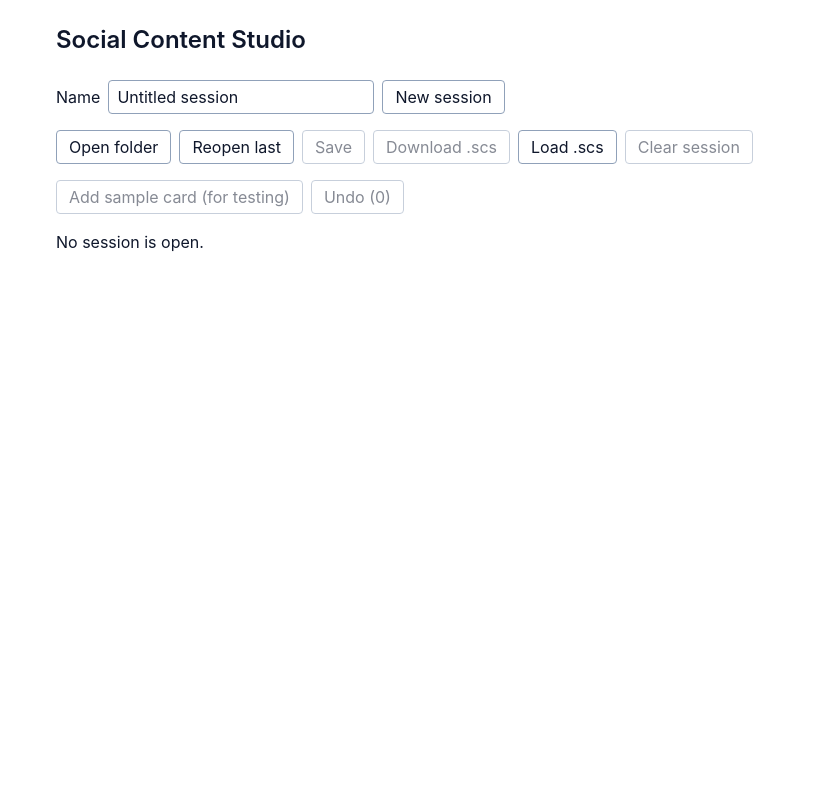
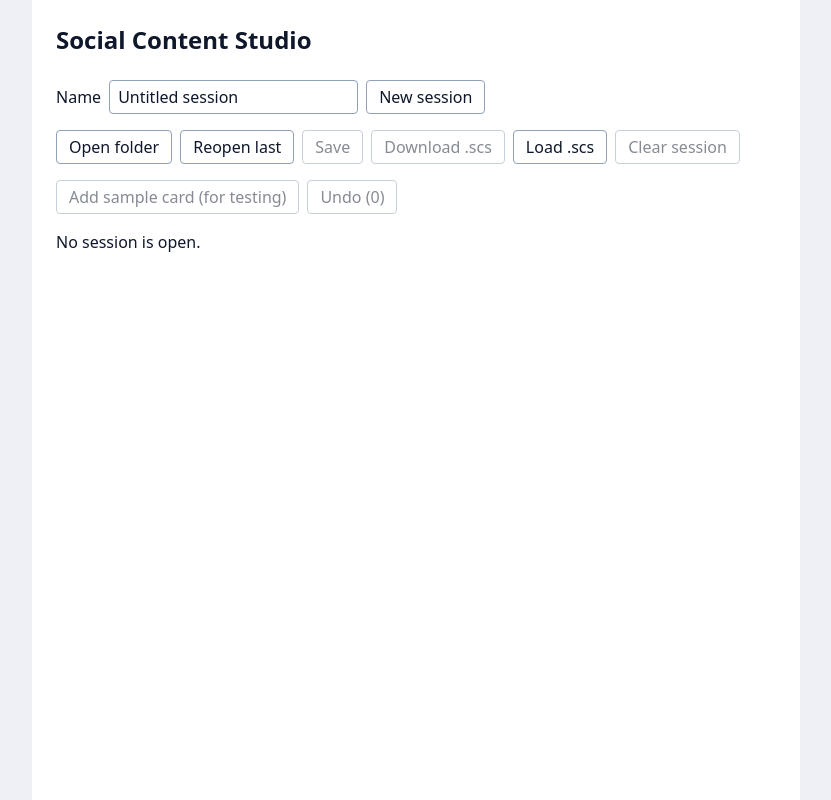
Before and after one commit to originaltash10/social-content-studio, a React (Vite) app: page / in a window 1280 px wide. Shown: the whole page, without its empty margins (224-1055 px from the left). Built offline with nearby package versions, Linux system fonts and the light colour scheme; a web font is replaced by a local one.

Commit message:
Add theme tokens for colours, fonts, radii and labels
Define the palette, text-safe colour variants, Inter and Inter Tight font stacks, corner radii and a small label size as Tailwind theme tokens, and give the page body its background, text colour and font.

```diff
--- a/src/index.css
+++ b/src/index.css
@@ -1,4 +1,59 @@
 @import 'tailwindcss';
+
+/*
+ * Visual theme. Each token becomes a Tailwind utility, for example --color-page gives bg-page and
+ * --radius-card gives rounded-card.
+ *
+ * Text colours: every *-text token, ink, ink-secondary, primary, accent and link reach at least
+ * 4.6:1 on both surface and page, so they are safe for small text. muted, highlight,
+ * highlight-strong and success do not; use them only for large numbers, icons, borders and
+ * highlights.
+ */
+@theme {
+  /* Surfaces */
+  --color-page: #eef0f6;
+  --color-surface: #ffffff;
+
+  /* Text */
+  --color-ink: #0b1140;
+  --color-ink-secondary: #4b5074;
+  --color-muted: #7d83a3;
+  --color-muted-text: #646a8d;
+
+  /* Actions */
+  --color-primary: #000e59;
+  --color-accent: #4548cc;
+  --color-link: #3134a6;
+
+  /* Status and emphasis */
+  --color-highlight: #ff6a2a;
+  --color-highlight-strong: #e9531c;
+  --color-highlight-text: #c53b00;
+  --color-success: #1b9c63;
+  --color-success-text: #157b4e;
+
+  /* Fonts: Inter for body text, Inter Tight for headings and numbers */
+  --font-sans:
+    'Inter Variable', ui-sans-serif, system-ui, sans-serif, 'Apple Color Emoji', 'Segoe UI Emoji';
+  --font-heading: 'Inter Tight Variable', ui-sans-serif, system-ui, sans-serif;
+
+  /* Corner radii */
+  --radius-card: 16px;
+  --radius-button: 10px;
+  --radius-control: 8px;
+
+  /* Small labels */
+  --text-label: 0.75rem;
+  --text-label--line-height: 1rem;
+}
+
+@layer base {
+  body {
+    background-color: var(--color-page);
+    color: var(--color-ink);
+    font-family: var(--font-sans);
+  }
+}
 
 /*! Inter, Copyright 2016 The Inter Project Authors (https://github.com/rsms/inter).
  * Inter Tight, Copyright 2022 The Inter Project Authors (https://github.com/rsms/inter-tight).
```
